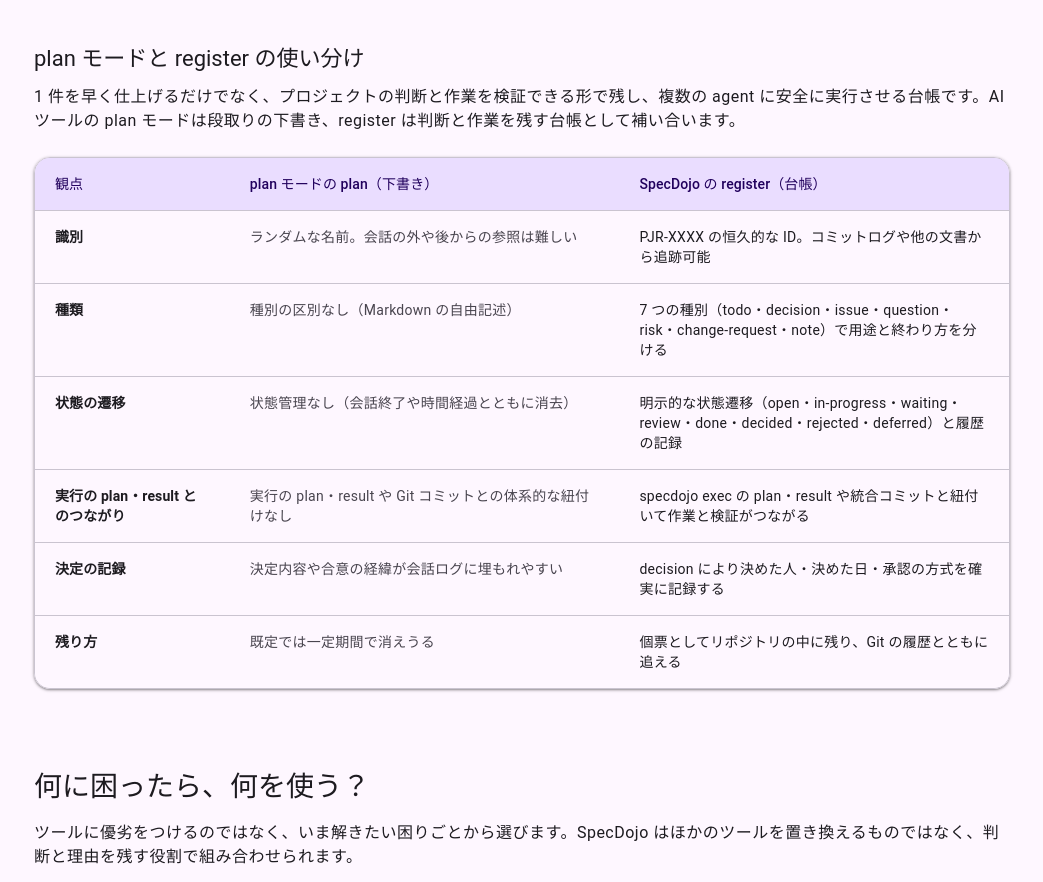
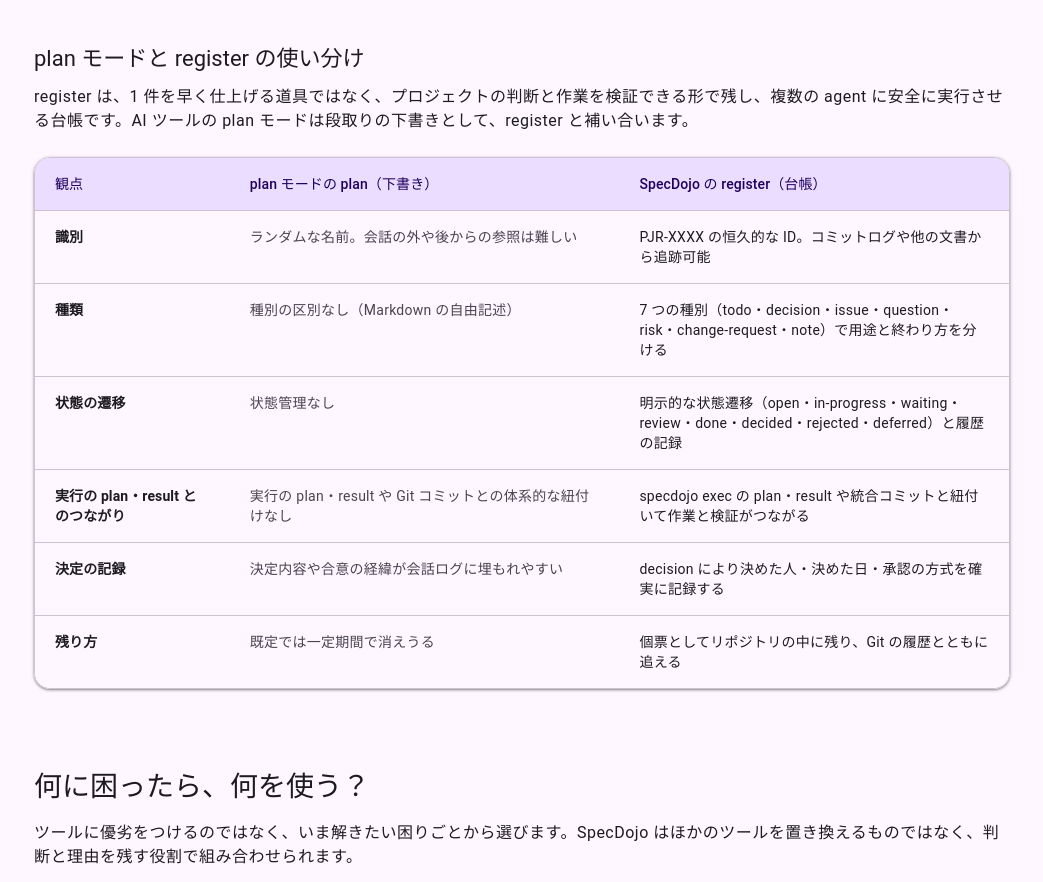
Before and after one commit to specdojo/specdojo-lp, an Astro site: page / in a window 1280 px wide. Shown: the part 1745-2627 px from the top of the page, without its empty margins (118-1161 px from the left). Built offline with nearby package versions, Linux system fonts and the light colour scheme; Astro itself is replaced by a stand-in of ours.

Commit message:
exec(register PJR-3TJ2): LP の plan モードとの対比の文面を直す
Refs: prj-0002:PJR-3TJ2

```diff
--- a/src/components/sections/RegisterTypes.astro
+++ b/src/components/sections/RegisterTypes.astro
@@ -68,7 +68,7 @@ const planModeComparisonRows: PlanModeComparisonRow[] = [
   },
   {
     aspect: "状態の遷移",
-    planMode: "状態管理なし（会話終了や時間経過とともに消去）",
+    planMode: "状態管理なし",
     register:
       "明示的な状態遷移（open・in-progress・waiting・review・done・decided・rejected・deferred）と履歴の記録",
   },
@@ -140,11 +140,10 @@ const planModeComparisonRows: PlanModeComparisonRow[] = [
       plan モードと register の使い分け
     </h3>
     <p class="mt-3 text-body-large text-on-surface">
-      1
-      件を早く仕上げるだけでなく、プロジェクトの判断と作業を検証できる形で残し、複数の
+      register は、1
+      件を早く仕上げる道具ではなく、プロジェクトの判断と作業を検証できる形で残し、複数の
       agent に安全に実行させる台帳です。AI ツールの plan
-      モードは段取りの下書き、register
-      は判断と作業を残す台帳として補い合います。
+      モードは段取りの下書きとして、register と補い合います。
     </p>
 
     <ul class="mt-6 space-y-4 md:hidden">
```
